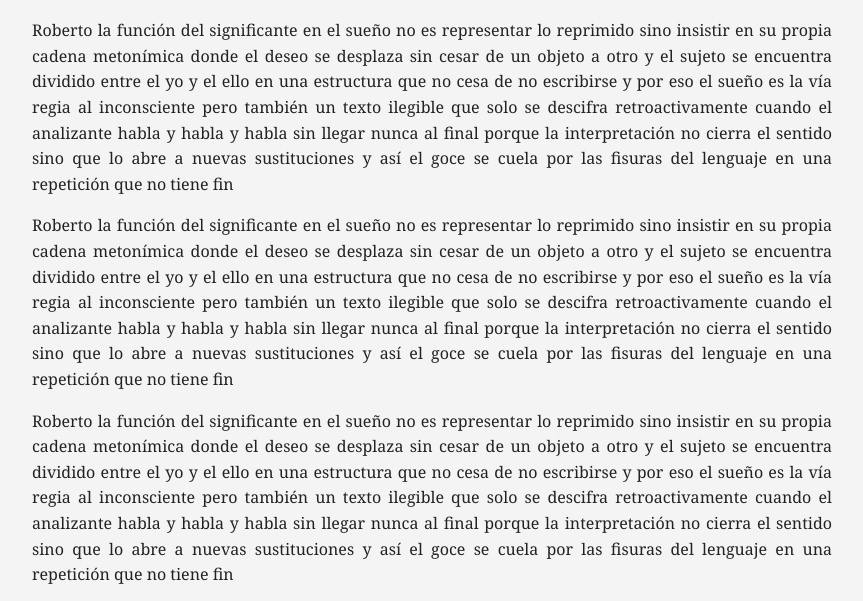
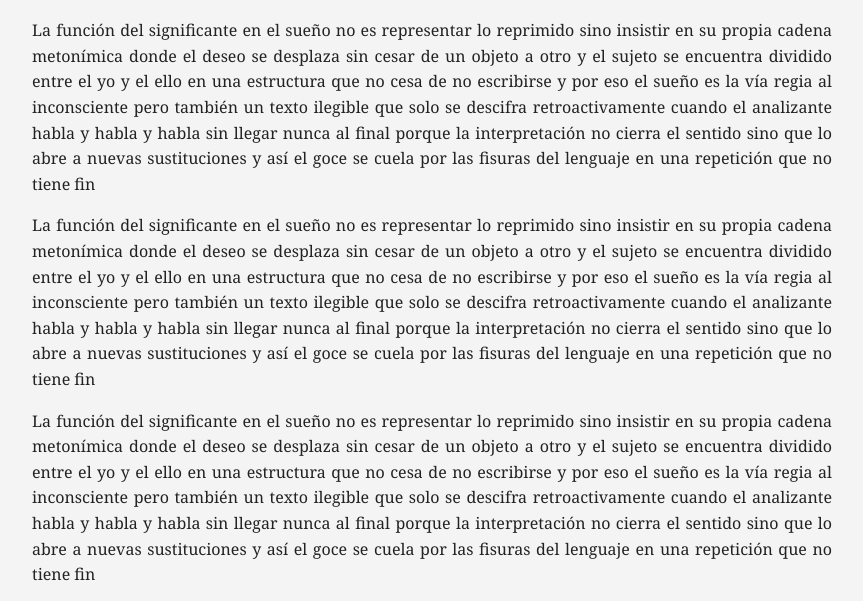
Before and after one commit to metafobian-code/Sue-o.html, a plain HTML site: page index.html in a window 1280 px wide. Shown: the part 167-768 px from the top of the page, without its empty margins (208-1071 px from the left). Drawn offline with Linux system fonts and the light colour scheme.

Commit message:
Update index.html

```diff
--- a/index.html
+++ b/index.html
@@ -2,7 +2,7 @@
 <html lang="es">
 <head>
 <meta charset="UTF-8">
-<title>Texto infinito 😴</title>
+<title>Texto 😴</title>
 <style>
   body { font-family: Georgia, serif; max-width: 800px; margin: 20px auto; padding: 20px; line-height: 1.6; background: #f4f4f4; color: #222; }
   p { margin-bottom: 15px; text-align: justify; }
@@ -13,7 +13,7 @@
 <div id="contenedor"></div>
 
 <script>
-  const texto = "Roberto la función del significante en el sueño no es representar lo reprimido sino insistir en su propia cadena metonímica donde el deseo se desplaza sin cesar de un objeto a otro y el sujeto se encuentra dividido entre el yo y el ello en una estructura que no cesa de no escribirse y por eso el sueño es la vía regia al inconsciente pero también un texto ilegible que solo se descifra retroactivamente cuando el analizante habla y habla y habla sin llegar nunca al final porque la interpretación no cierra el sentido sino que lo abre a nuevas sustituciones y así el goce se cuela por las fisuras del lenguaje en una repetición que no tiene fin ";
+  const texto = "La función del significante en el sueño no es representar lo reprimido sino insistir en su propia cadena metonímica donde el deseo se desplaza sin cesar de un objeto a otro y el sujeto se encuentra dividido entre el yo y el ello en una estructura que no cesa de no escribirse y por eso el sueño es la vía regia al inconsciente pero también un texto ilegible que solo se descifra retroactivamente cuando el analizante habla y habla y habla sin llegar nunca al final porque la interpretación no cierra el sentido sino que lo abre a nuevas sustituciones y así el goce se cuela por las fisuras del lenguaje en una repetición que no tiene fin ";
 
   const contenedor = document.getElementById("contenedor");
 
```
